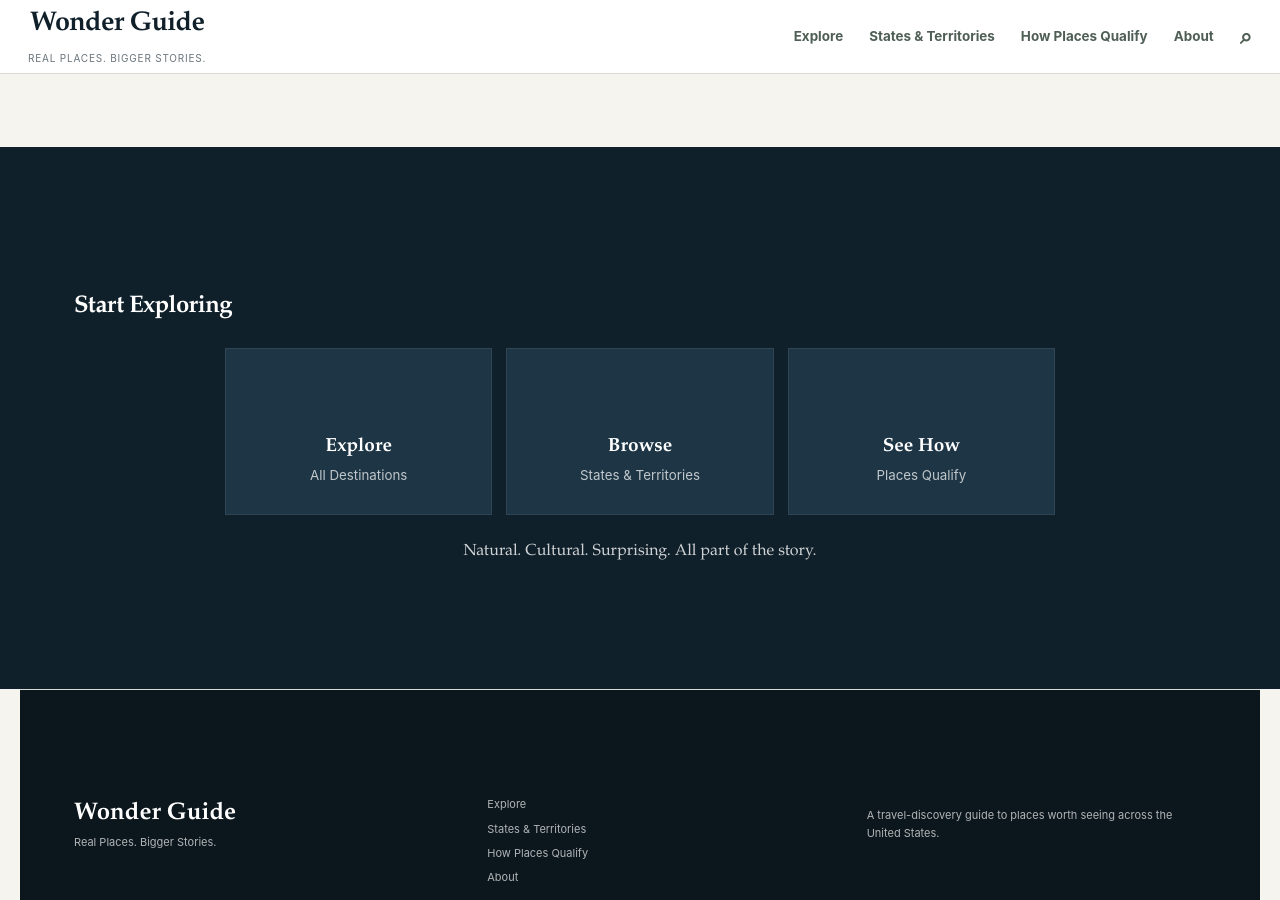
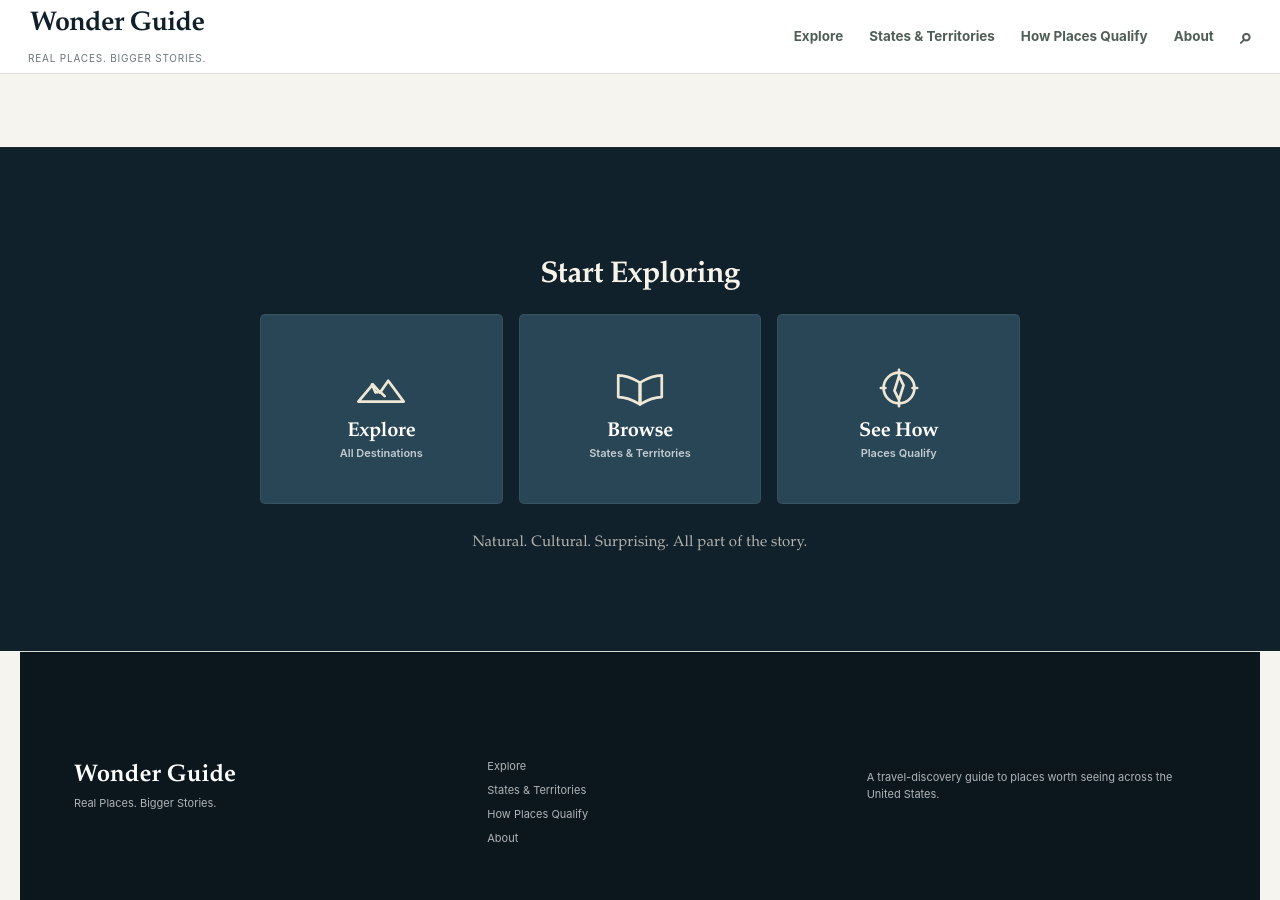
Before and after one commit to jeffthomasiii/us-travel-wonder-guide, a Jekyll site: the page built from index.html, in a window 1280 px wide and 900 px high, scrolled down 1172 px. Built offline with Jekyll 4.4.1, drawn with Linux system fonts in a browser that asks for light colours; grey boxes are pictures that could not be loaded.

Commit message:
Load Start Exploring concept refinements

```diff
--- a/_layouts/default.html
+++ b/_layouts/default.html
@@ -11,6 +11,7 @@
   <link rel="stylesheet" href="{{ '/assets/css/mobile-refinements.css' | relative_url }}">
   <link rel="stylesheet" href="{{ '/assets/css/brand-redesign.css' | relative_url }}">
   <link rel="stylesheet" href="{{ '/assets/css/desktop-concept-refinements.css' | relative_url }}">
+  <link rel="stylesheet" href="{{ '/assets/css/start-exploring-refinements.css' | relative_url }}">
 </head>
 <body class="page-{{ page.title | default: 'wonder-guide' | slugify }}">
   {% include header.html %}
```
